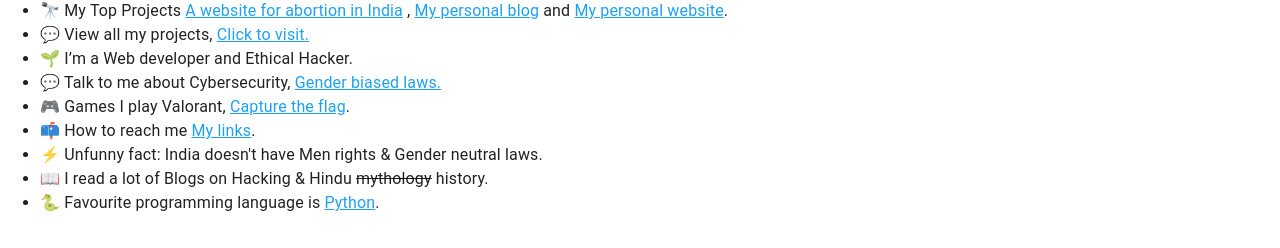
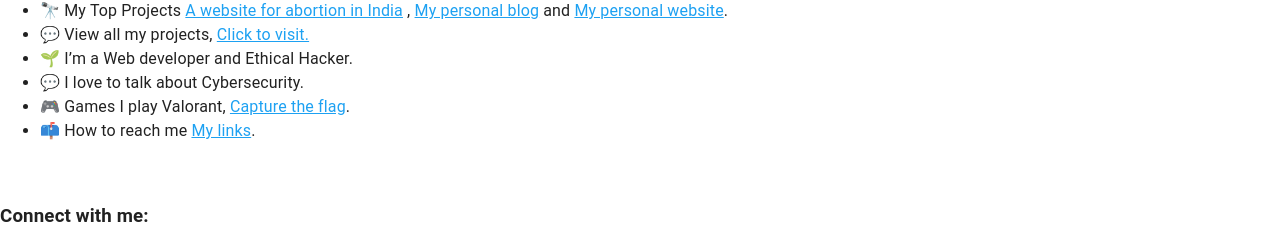
Before and after one commit to Akshay-Arjun/akshay-arjun.github.io, a React (Create React App) app: page / in a window 1280 px wide. Shown: the part 175-423 px from the top of the page. Built offline with nearby package versions, Linux system fonts and the light colour scheme; grey boxes are pictures that could not be loaded.

Commit message:
Update About.js

```diff
--- a/src/components/Home/About.js
+++ b/src/components/Home/About.js
@@ -46,9 +46,7 @@ return (
     </li>
     <li>💬 View all my projects, <a href="https://akshay-arjun.vercel.app/projects" style={{ color: "#1DA1F2" }}>Click to visit.</a></li>
     <li>🌱 I’m a Web developer and Ethical Hacker.</li>
-    <li>💬 Talk to me about Cybersecurity, <a href="https://voiceformenindia.com/" style={{ color: "#1DA1F2" }}>
-    Gender biased laws.
-      </a></li>
+    <li>💬 I love to talk about Cybersecurity.  </li>
     <li>
       🎮 Games I play Valorant,{" "}
       <a
@@ -66,22 +64,7 @@ return (
       </a>
       .
     </li>
-    <li>
-      ⚡ Unfunny fact: India doesn't have Men rights & Gender neutral laws.
-    </li>
-    <li>
-      📖 I read a lot of Blogs on Hacking & Hindu <del>mythology</del> history.
-    </li>
-    <li>
-      🐍 Favourite programming language is{" "}
-      <a
-        href="https://imgs.xkcd.com/comics/python.png"
-        style={{ color: "#1DA1F2" }}
-      >
-        Python
-      </a>
-      .
-    </li>
+
   </ul>
 
   <br />
```
